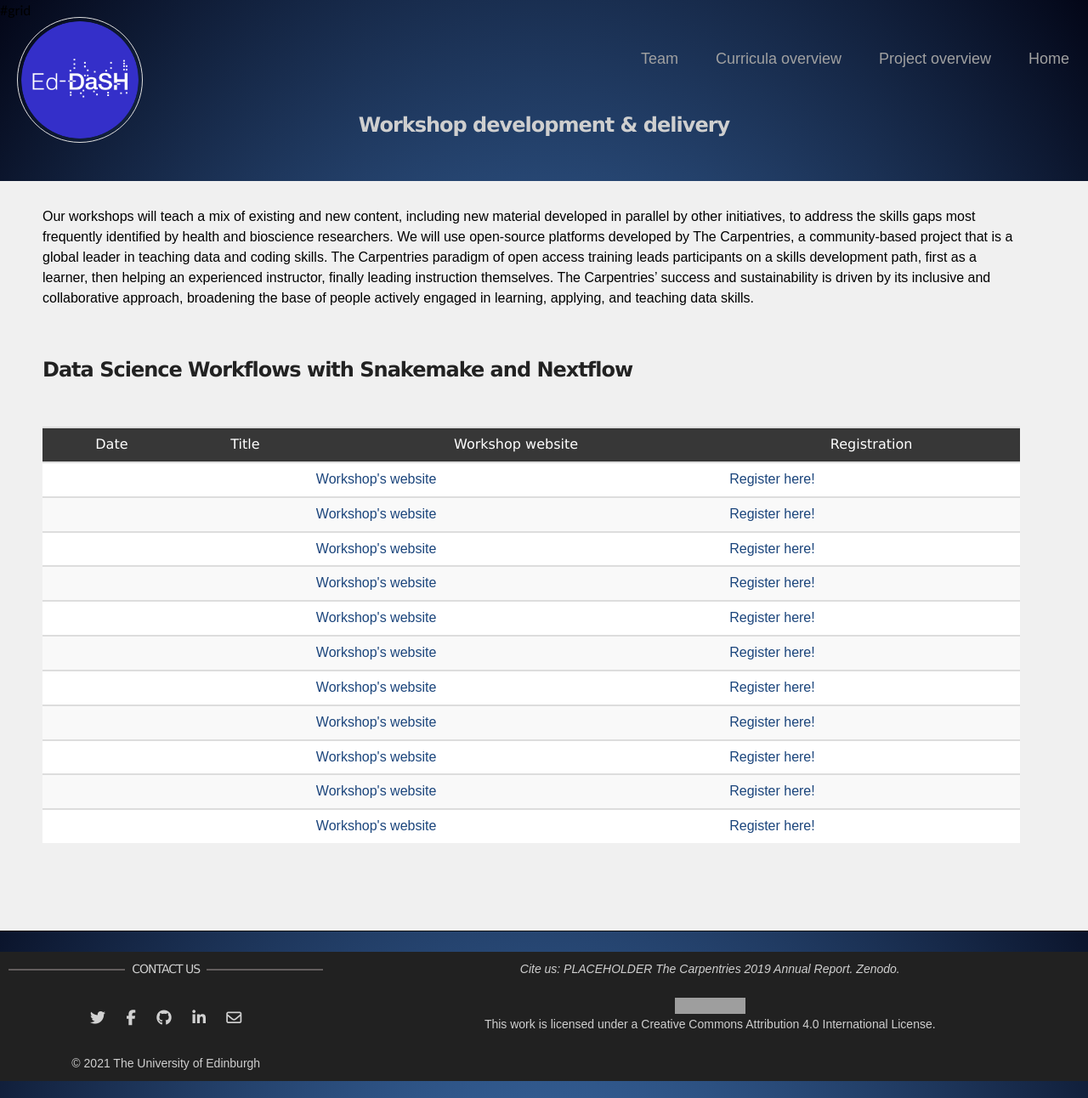
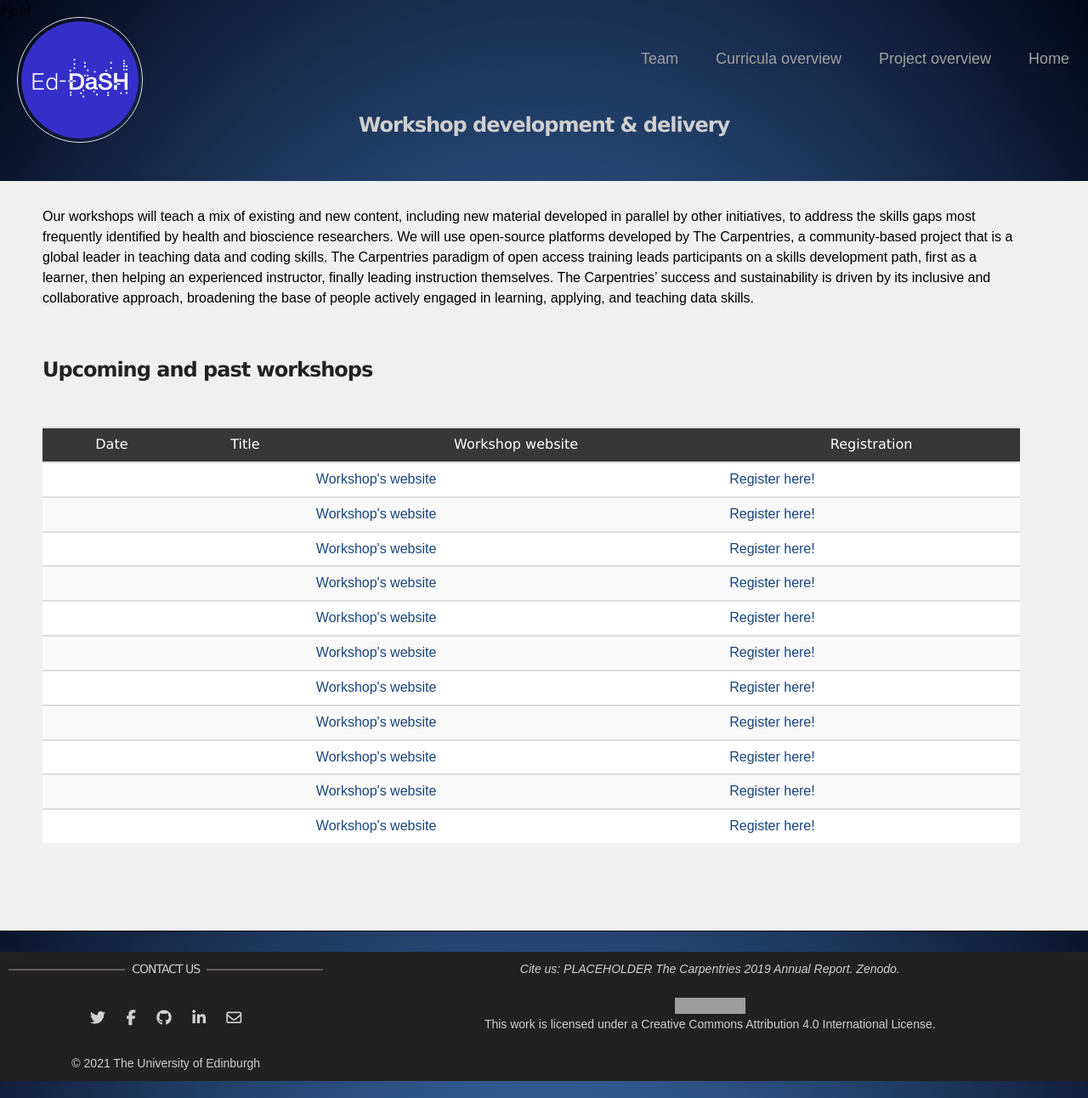
Before and after one commit to edcarp/Ed-DaSH, a Jekyll site: the page built from workshops.md, in a window 1280 px wide. Shown: the whole page at 85% size. Built offline with Jekyll 4.4.1, drawn with Linux system fonts in a browser that asks for light colours; nearby versions of some CDN libraries; grey boxes are pictures that could not be loaded.

Commit message:
Update workshops.md

```diff
--- a/workshops.md
+++ b/workshops.md
@@ -349,7 +349,7 @@ base of people actively engaged in learning, applying, and teaching data skills.
 
 <br>
 
-### Data Science Workflows with Snakemake and Nextflow
+### Upcoming and past workshops
 
 <br>
 
```
